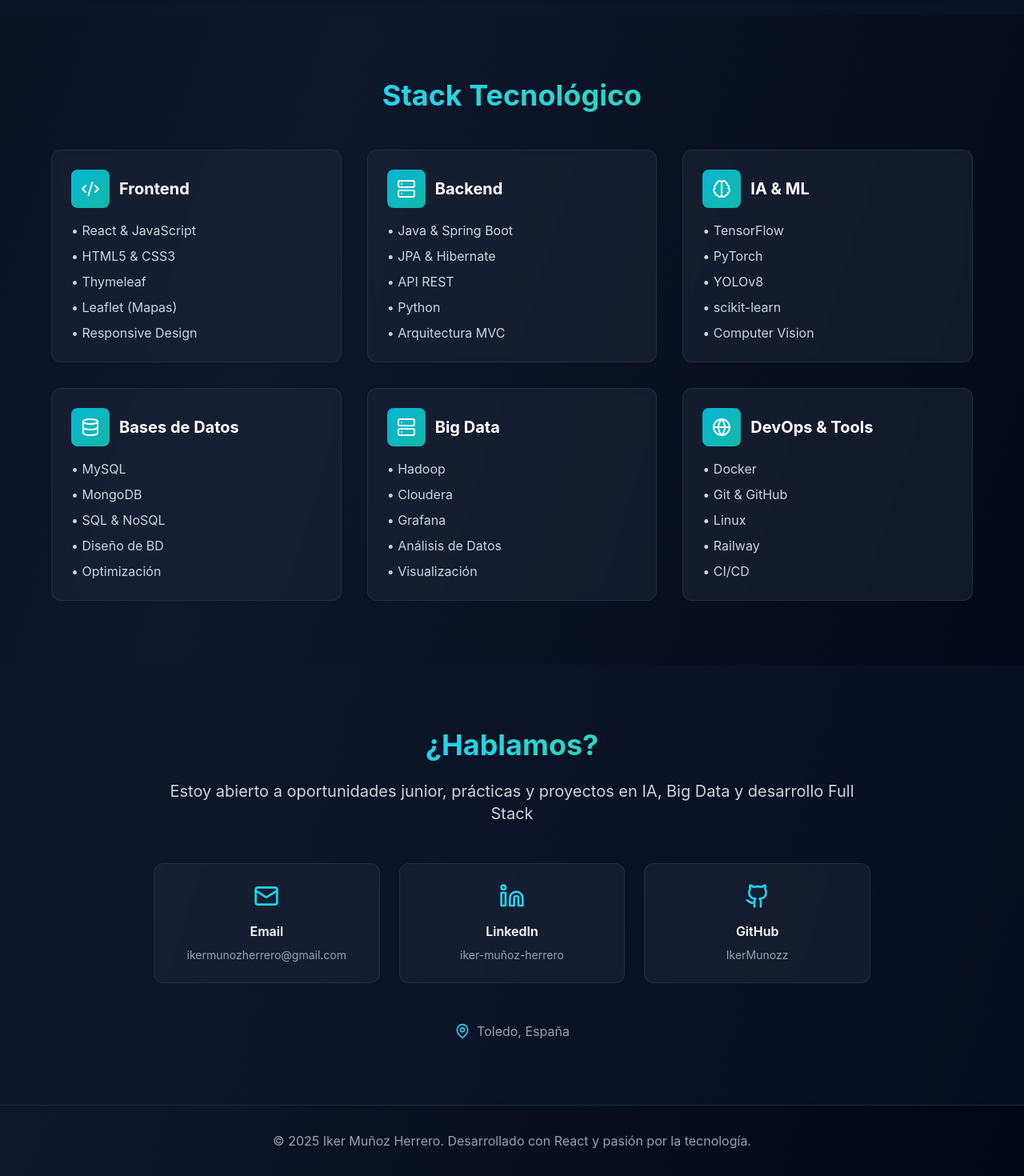
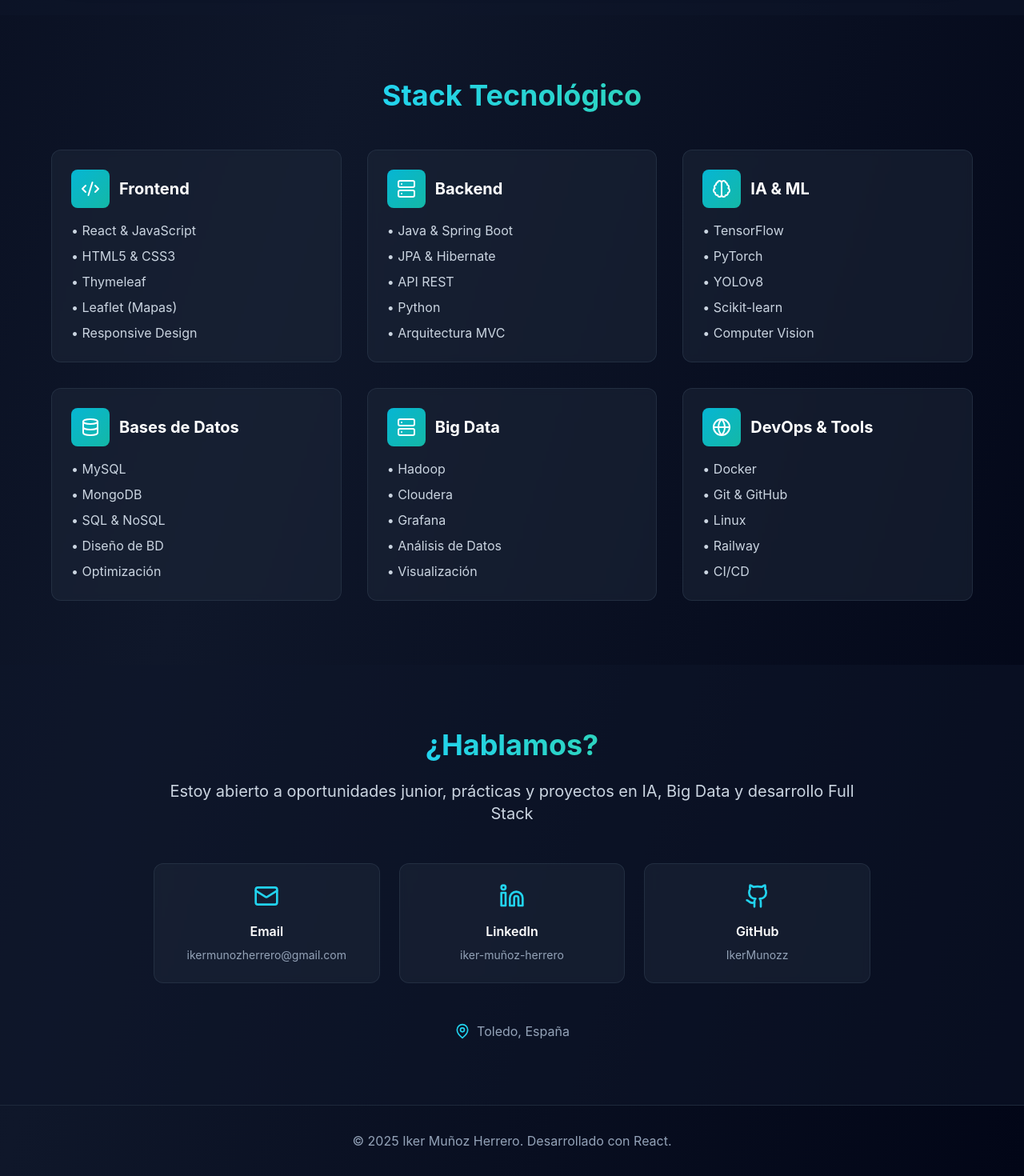
Before and after one commit to IkerMunozz/Portfolio_IkerMu-oz, a React (Create React App) app: page / in a window 1280 px wide. Shown: the part 2696-4166 px from the top of the page at 80% size. Built offline with nearby package versions, Linux system fonts and the light colour scheme.

Commit message:
Cambios en portfolio

```diff
--- a/src/components/Portfolio.jsx
+++ b/src/components/Portfolio.jsx
@@ -292,7 +292,7 @@
                 <p>• TensorFlow</p>
                 <p>• PyTorch</p>
                 <p>• YOLOv8</p>
-                <p>• scikit-learn</p>
+                <p>• Scikit-learn</p>
                 <p>• Computer Vision</p>
               </div>
             </div>
@@ -390,7 +390,7 @@
       {/* Footer */}
       <footer className="py-8 px-6 border-t border-slate-800">
         <div className="max-w-6xl mx-auto text-center text-slate-400">
-          <p>© 2025 Iker Muñoz Herrero. Desarrollado con React y pasión por la tecnología.</p>
+          <p>© 2025 Iker Muñoz Herrero. Desarrollado con React.</p>
         </div>
       </footer>
     </div>
```
